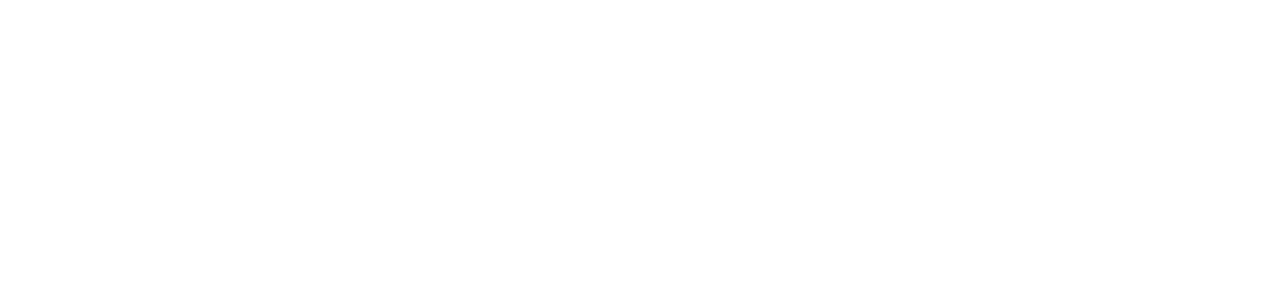
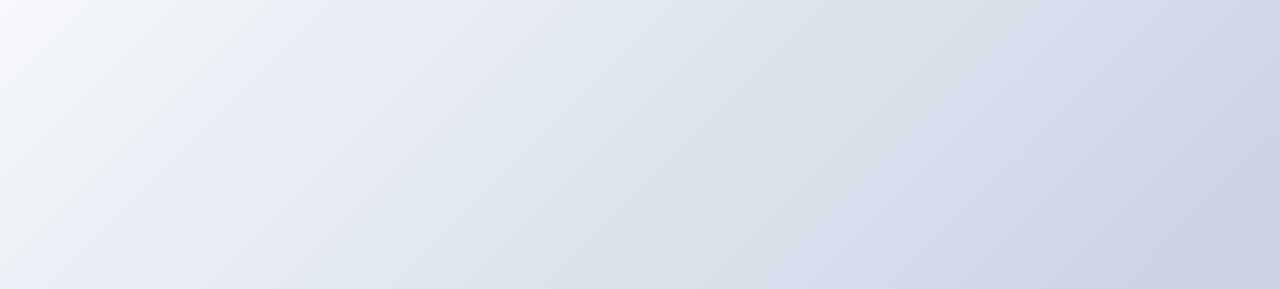
Before and after one commit to WlodarskiMichal/quiz-app-javascript, a plain HTML site: page index.html in a window 1280 px wide. Shown: the top 289 px of the page. Drawn offline with Linux system fonts and the light colour scheme.

Commit message:
Adding some style

```diff
--- a/style.css
+++ b/style.css
@@ -1,11 +1,13 @@
-@import url('https://fonts.googleapis.com/css2?family=Roboto:wght@400;700&display=swap');
+@import url('https://fonts.googleapis.com/css2?family=Poppins:wght@200;400&display=swap');
 
 * {
     box-sizing: border-box;
 }
 
 body {
-    font-family: 'Roboto', sans-serif;
+    background-color: #b8c6db;
+    background-image: linear-gradient(315deg, #b8c6db 0%, #f5f7fa 100%);
+    font-family: 'Poppins', sans-serif;
     display: flex;
     flex-direction: column;
     align-items: center;
```
